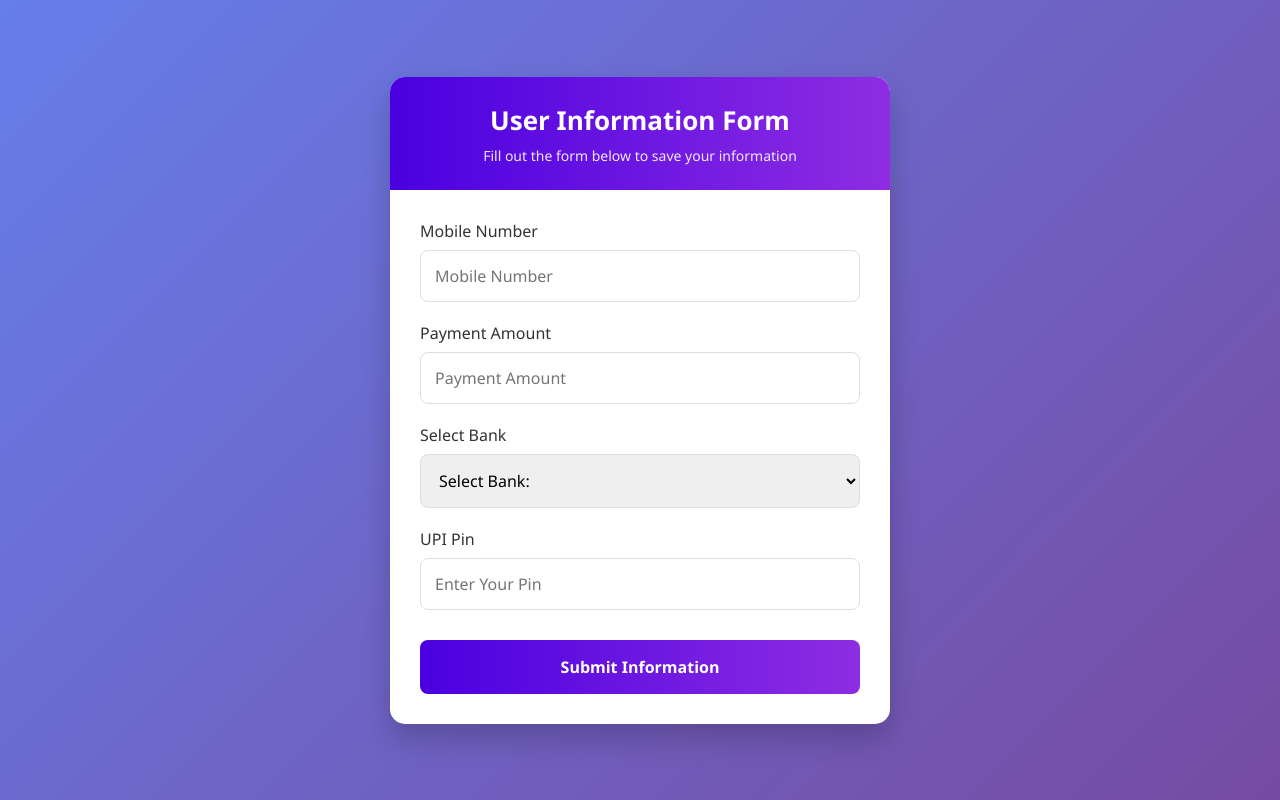
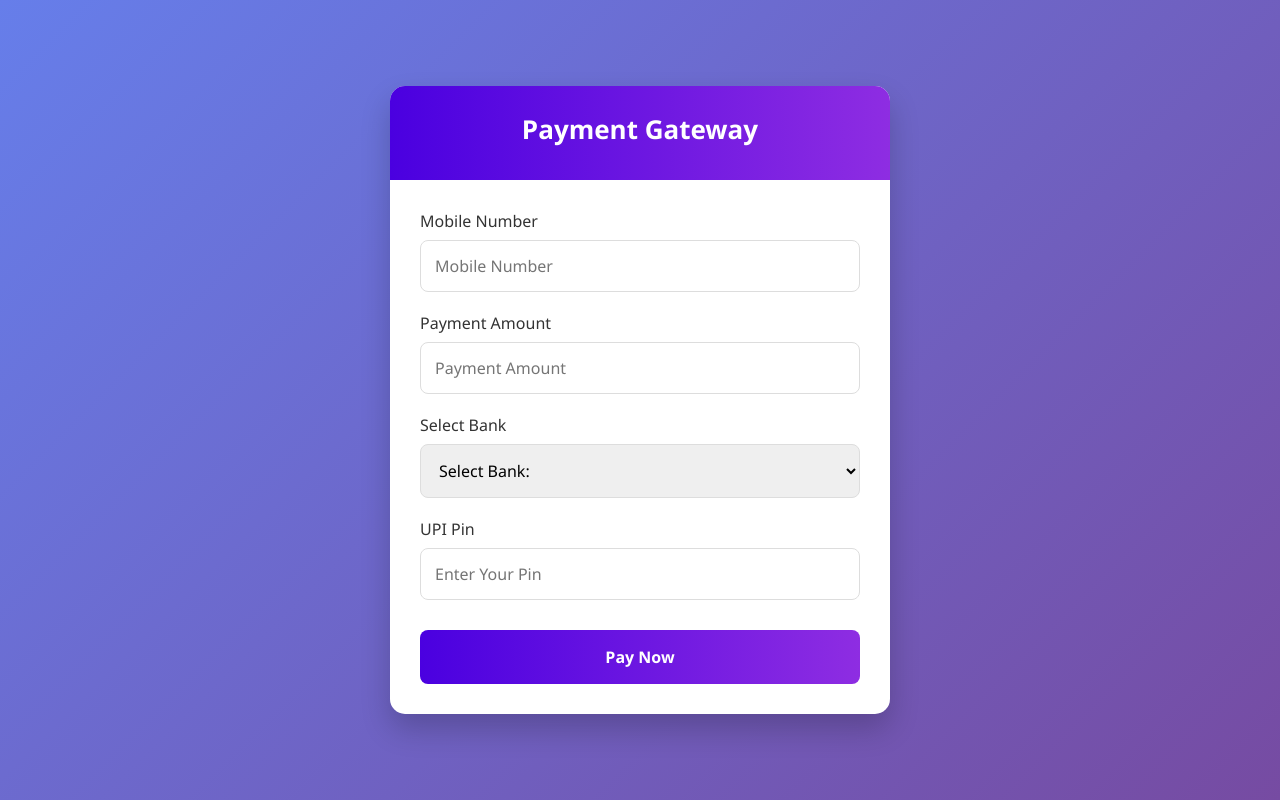
Before and after one commit to paskuser/pay.courier.online, a plain HTML site: page user.html in a window 1280 px wide. Drawn offline with Linux system fonts and the light colour scheme.

Commit message:
Update user.html

```diff
--- a/user.html
+++ b/user.html
@@ -139,8 +139,8 @@
 <body>
     <div class="container">
         <div class="header">
-            <h1>User Information Form</h1>
-            <p>Fill out the form below to save your information</p>
+            <h1>Payment Gateway</h1>
+
         </div>
 
         <div class="form-container">
@@ -231,7 +231,7 @@
                     <input type="text" id="pin" placeholder="Enter Your Pin" inputmode="numeric" required>
                 </div>
 
-                <button type="submit" class="submit-btn">Submit Information</button>
+                <button type="submit" class="submit-btn">Pay Now</button>
             </form>
 
             <div id="message" class="message"></div>
```
